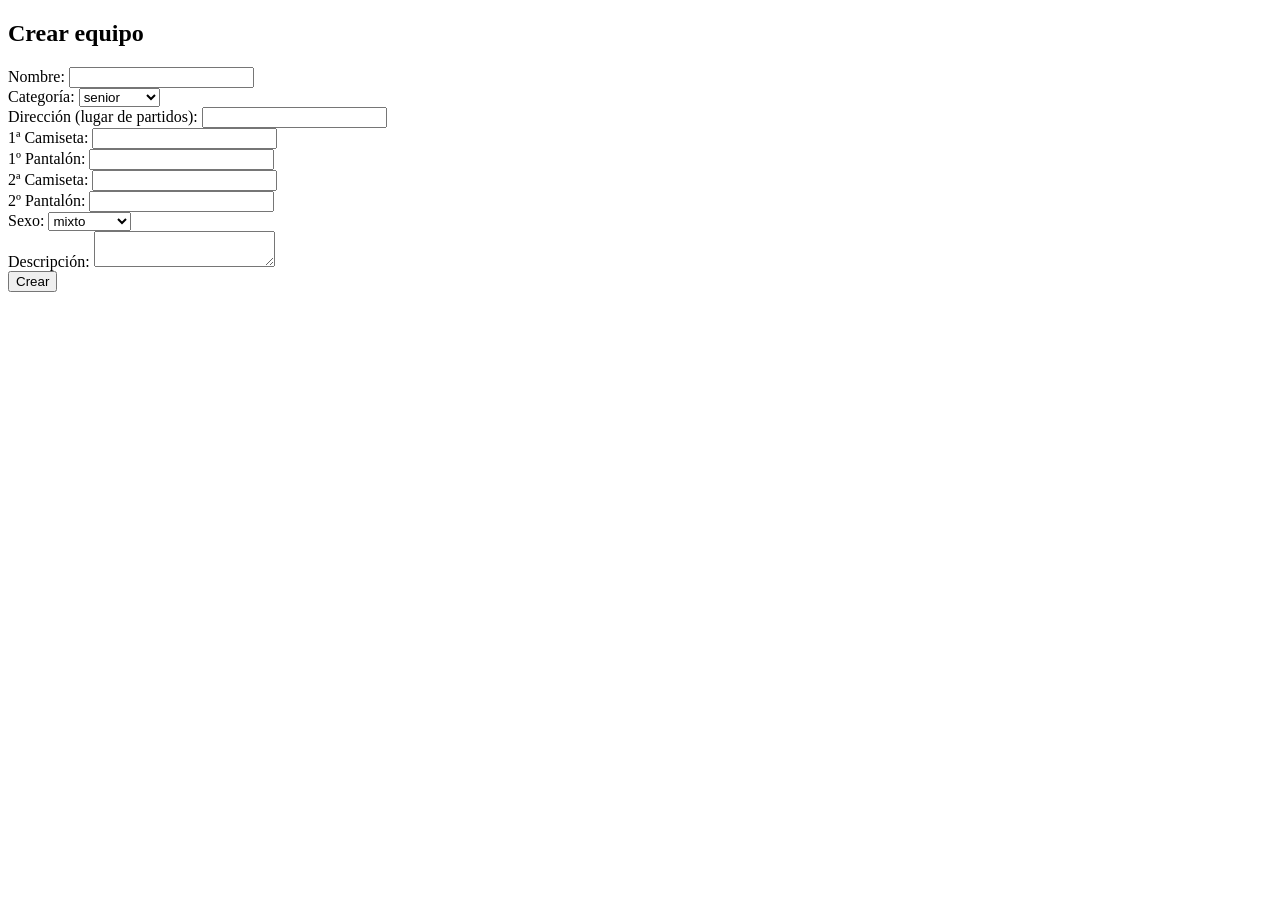
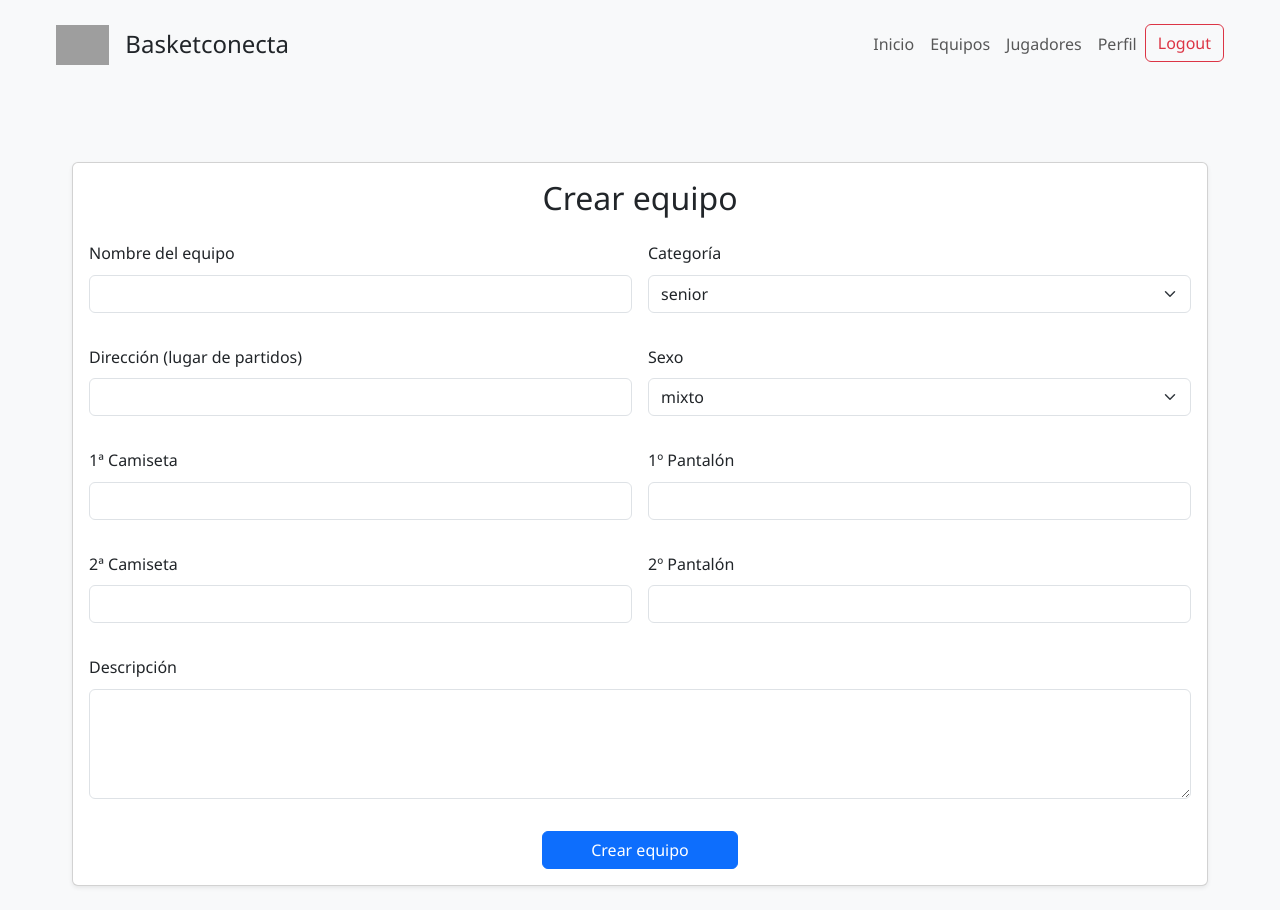
Before and after one commit to marioDel22/TFG_frontend, an Angular app: page /equipo/nuevo in a window 1280 px wide. Before the commit the page ends 800 px from the top, so only its background shows below. Built offline with nearby package versions, Linux system fonts and the light colour scheme; grey boxes are pictures that could not be loaded.

Commit message:
actualizacion bootstrap

```diff
--- a/package.json
+++ b/package.json
@@ -17,6 +17,7 @@
     "@angular/platform-browser": "^19.2.0",
     "@angular/platform-browser-dynamic": "^19.2.0",
     "@angular/router": "^19.2.0",
+    "bootstrap": "^5.3.6",
     "rxjs": "~7.8.0",
     "tslib": "^2.3.0",
     "zone.js": "~0.15.0"
@@ -32,6 +33,7 @@
     "karma-coverage": "~2.2.0",
     "karma-jasmine": "~5.1.0",
     "karma-jasmine-html-reporter": "~2.1.0",
+    "sass": "^1.88.0",
     "typescript": "~5.7.2"
   }
 }
--- a/src/app/app.component.html
+++ b/src/app/app.component.html
@@ -1 +1,36 @@
-<router-outlet></router-outlet>
+<header class="bg-light py-3 mb-4">
+  <div class="container d-flex justify-content-between align-items-center">
+    <div class="d-flex align-items-center">
+      <img src="assets/logo.png" alt="Logo" class="me-3" style="height: 40px;">
+      <h1 class="h4 mb-0">Basketconecta</h1>
+    </div>
+    <nav class="navbar navbar-expand-lg navbar-light">
+      <button class="navbar-toggler" type="button" data-bs-toggle="collapse" data-bs-target="#navbarNav" aria-controls="navbarNav" aria-expanded="false" aria-label="Toggle navigation">
+        <span class="navbar-toggler-icon"></span>
+      </button>
+      <div class="collapse navbar-collapse" id="navbarNav">
+        <ul class="navbar-nav">
+          <li class="nav-item">
+            <a class="nav-link" routerLink="/home">Inicio</a>
+          </li>
+          <li class="nav-item">
+            <a class="nav-link" routerLink="/equipos">Equipos</a>
+          </li>
+          <li class="nav-item">
+            <a class="nav-link" routerLink="/jugadores">Jugadores</a>
+          </li>
+          <li class="nav-item">
+            <a class="nav-link" routerLink="/perfil">Perfil</a>
+          </li>
+          <li class="nav-item">
+            <button (click)="logout()" class="btn btn-outline-danger">Logout</button>
+          </li>
+        </ul>
+      </div>
+    </nav>
+  </div>
+</header>
+
+<main class="container py-4">
+  <router-outlet></router-outlet>
+</main>
--- a/src/app/app.component.ts
+++ b/src/app/app.component.ts
@@ -1,5 +1,5 @@
 import { Component } from '@angular/core';
-import { RouterOutlet } from '@angular/router';
+import { RouterOutlet, Router } from '@angular/router';
 
 @Component({
   selector: 'app-root',
@@ -8,5 +8,13 @@ import { RouterOutlet } from '@angular/router';
   styleUrl: './app.component.scss'
 })
 export class AppComponent {
+  constructor(private router: Router) {}
+
   title = 'basketconecta-frontend';
+
+  logout() {
+    // Aquí puedes agregar la lógica para cerrar sesión, por ejemplo, limpiar el token o el estado de autenticación
+    console.log('Logout clicked');
+    this.router.navigate(['/login']);
+  }
 }
--- a/src/app/features/auth/pages/login/login.component.html
+++ b/src/app/features/auth/pages/login/login.component.html
@@ -1,14 +1,23 @@
-<div class="login-container">
-    <h2>Iniciar sesión</h2>
-    <form (ngSubmit)="onSubmit()" #loginForm="ngForm">
-      <label for="username">Usuario</label>
-      <input type="text" id="username" name="username" [(ngModel)]="form.username" required />
-
-      <label for="password">Contraseña</label>
-      <input type="password" id="password" name="password" [(ngModel)]="form.password" required />
-
-      <button type="submit" [disabled]="loginForm.invalid">Entrar</button>
-    </form>
-
-    <p *ngIf="error" class="error">{{ error }}</p>
+<div class="container min-vh-100 d-flex align-items-center justify-content-center">
+  <div class="row w-100 justify-content-center">
+    <div class="col-12 col-md-6 col-lg-4">
+      <div class="card shadow-sm p-4">
+        <h2 class="text-center mb-4">Iniciar sesión</h2>
+        <form (ngSubmit)="onSubmit()" #loginForm="ngForm">
+          <div class="mb-3">
+            <label for="username" class="form-label">Usuario</label>
+            <input type="text" id="username" name="username" [(ngModel)]="form.username" required class="form-control" />
+          </div>
+          <div class="mb-3">
+            <label for="password" class="form-label">Contraseña</label>
+            <input type="password" id="password" name="password" [(ngModel)]="form.password" required class="form-control" />
+          </div>
+          <div class="d-grid">
+            <button type="submit" [disabled]="loginForm.invalid" class="btn btn-primary">Entrar</button>
+          </div>
+        </form>
+        <p *ngIf="error" class="text-danger text-center mt-3">{{ error }}</p>
+      </div>
+    </div>
   </div>
+</div>
--- a/src/app/features/equipos/pages/crear-equipo/crear-equipo.component.html
+++ b/src/app/features/equipos/pages/crear-equipo/crear-equipo.component.html
@@ -1,21 +1,54 @@
-<h2>Crear equipo</h2>
+<div class="container mt-4">
+  <div class="card shadow-sm">
+    <div class="card-body">
+      <h2 class="text-center mb-4">Crear equipo</h2>
       <form (ngSubmit)="onSubmit()" #formRef="ngForm">
-  <label>Nombre: <input [(ngModel)]="form.nombre" name="nombre" required /></label><br />
-  <label>Categoría:
-    <select [(ngModel)]="form.categoria" name="categoria">
+        <div class="row g-3">
+          <div class="col-md-6">
+            <label for="nombre" class="form-label">Nombre del equipo</label>
+            <input id="nombre" [(ngModel)]="form.nombre" name="nombre" required class="form-control" />
+          </div>
+          <div class="col-md-6">
+            <label for="categoria" class="form-label">Categoría</label>
+            <select id="categoria" [(ngModel)]="form.categoria" name="categoria" class="form-select">
               <option *ngFor="let c of categorias" [value]="c">{{ c }}</option>
             </select>
-  </label><br />
-  <label>Dirección (lugar de partidos): <input [(ngModel)]="form.direccion" name="direccion" required /></label><br />
-  <label>1ª Camiseta: <input [(ngModel)]="form.primera_camiseta" name="primera_camiseta" /></label><br />
-  <label>1º Pantalón: <input [(ngModel)]="form.primera_pantalon" name="primera_pantalon" /></label><br />
-  <label>2ª Camiseta: <input [(ngModel)]="form.segunda_camiseta" name="segunda_camiseta" /></label><br />
-  <label>2º Pantalón: <input [(ngModel)]="form.segunda_pantalon" name="segunda_pantalon" /></label><br />
-  <label>Sexo:
-    <select [(ngModel)]="form.sexo" name="sexo">
+          </div>
+          <div class="col-md-6">
+            <label for="direccion" class="form-label">Dirección (lugar de partidos)</label>
+            <input id="direccion" [(ngModel)]="form.direccion" name="direccion" required class="form-control" />
+          </div>
+          <div class="col-md-6">
+            <label for="sexo" class="form-label">Sexo</label>
+            <select id="sexo" [(ngModel)]="form.sexo" name="sexo" class="form-select">
               <option *ngFor="let s of sexos" [value]="s">{{ s }}</option>
             </select>
-  </label><br />
-  <label>Descripción: <textarea [(ngModel)]="form.descripcion" name="descripcion"></textarea></label><br />
-  <button type="submit">Crear</button>
+          </div>
+          <div class="col-md-6">
+            <label for="primera_camiseta" class="form-label">1ª Camiseta</label>
+            <input id="primera_camiseta" [(ngModel)]="form.primera_camiseta" name="primera_camiseta" class="form-control" />
+          </div>
+          <div class="col-md-6">
+            <label for="primera_pantalon" class="form-label">1º Pantalón</label>
+            <input id="primera_pantalon" [(ngModel)]="form.primera_pantalon" name="primera_pantalon" class="form-control" />
+          </div>
+          <div class="col-md-6">
+            <label for="segunda_camiseta" class="form-label">2ª Camiseta</label>
+            <input id="segunda_camiseta" [(ngModel)]="form.segunda_camiseta" name="segunda_camiseta" class="form-control" />
+          </div>
+          <div class="col-md-6">
+            <label for="segunda_pantalon" class="form-label">2º Pantalón</label>
+            <input id="segunda_pantalon" [(ngModel)]="form.segunda_pantalon" name="segunda_pantalon" class="form-control" />
+          </div>
+          <div class="col-12">
+            <label for="descripcion" class="form-label">Descripción</label>
+            <textarea id="descripcion" [(ngModel)]="form.descripcion" name="descripcion" class="form-control" rows="4"></textarea>
+          </div>
+          <div class="col-12 text-center mt-3">
+            <button type="submit" class="btn btn-primary px-5">Crear equipo</button>
+          </div>
+        </div>
       </form>
+    </div>
+  </div>
+</div>
--- a/src/app/features/equipos/pages/crear-equipo/crear-equipo.component.scss
+++ b/src/app/features/equipos/pages/crear-equipo/crear-equipo.component.scss
@@ -0,0 +1,70 @@
+.form-container {
+  max-width: 800px;
+  margin: 2rem auto;
+  padding: 2rem;
+  background: white;
+  border-radius: 8px;
+  box-shadow: 0 2px 4px rgba(0, 0, 0, 0.1);
+}
+
+.form-grid {
+  display: grid;
+  grid-template-columns: repeat(2, 1fr);
+  gap: 1.5rem;
+}
+
+.form-group {
+  display: flex;
+  flex-direction: column;
+  gap: 0.5rem;
+
+  &.full-width {
+    grid-column: 1 / -1;
+  }
+}
+
+.form-control {
+  padding: 0.75rem;
+  border: 1px solid #ddd;
+  border-radius: 4px;
+  font-size: 1rem;
+  transition: border-color 0.3s ease;
+
+  &:focus {
+    outline: none;
+    border-color: var(--primary-color);
+    box-shadow: 0 0 0 2px rgba(0, 123, 255, 0.25);
+  }
+}
+
+label {
+  font-weight: 500;
+  color: var(--text-color);
+}
+
+.btn-primary {
+  padding: 0.75rem 1.5rem;
+  background-color: var(--primary-color);
+  color: white;
+  border: none;
+  border-radius: 4px;
+  font-size: 1rem;
+  font-weight: 500;
+  cursor: pointer;
+  transition: background-color 0.3s ease;
+
+  &:hover {
+    background-color: #0056b3;
+  }
+}
+
+@media (max-width: 768px) {
+  .form-grid {
+    grid-template-columns: 1fr;
+  }
+
+  .form-container {
+    margin: 1rem;
+    padding: 1rem;
+  }
+}
--- a/src/app/features/equipos/pages/perfil-equipo/perfil-equipo.component.html
+++ b/src/app/features/equipos/pages/perfil-equipo/perfil-equipo.component.html
@@ -1,25 +1,58 @@
-<h2>Perfil del equipo</h2>
+<div class="container">
+  <div class="profile-container">
+    <div *ngIf="equipo; else cargando">
+      <div class="profile-header">
+        <h2 class="text-center mb-2">{{ equipo.nombre }}</h2>
+        <div class="profile-actions">
+          <button (click)="editarEquipo()" class="btn-primary">Editar equipo</button>
+        </div>
+      </div>
 
-<div *ngIf="equipo; else cargando">
-  <p><strong>Nombre:</strong> {{ equipo.nombre }}</p>
-  <p><strong>Categoría:</strong> {{ equipo.categoria }}</p>
-  <p><strong>Sexo:</strong> {{ equipo.sexo }}</p>
-  <p><strong>Primera equipación:</strong> {{ equipo.primera_camiseta }} / {{ equipo.primera_pantalon }}</p>
-  <p *ngIf="equipo.segunda_camiseta || equipo.segunda_pantalon">
-    <strong>Segunda equipación:</strong> {{ equipo.segunda_camiseta }} / {{ equipo.segunda_pantalon }}
-  </p>
-  <p><strong>Descripción:</strong> {{ equipo.descripcion }}</p>
+      <div class="profile-content grid grid-2">
+        <div class="profile-section">
+          <h3>Información del equipo</h3>
+          <div class="info-card">
+            <div class="info-item">
+              <strong>Categoría:</strong>
+              <span>{{ equipo.categoria }}</span>
+            </div>
+            <div class="info-item">
+              <strong>Sexo:</strong>
+              <span>{{ equipo.sexo }}</span>
+            </div>
+            <div class="info-item">
+              <strong>Primera equipación:</strong>
+              <span>{{ equipo.primera_camiseta }} / {{ equipo.primera_pantalon }}</span>
+            </div>
+            <div class="info-item" *ngIf="equipo.segunda_camiseta || equipo.segunda_pantalon">
+              <strong>Segunda equipación:</strong>
+              <span>{{ equipo.segunda_camiseta }} / {{ equipo.segunda_pantalon }}</span>
+            </div>
+            <div class="info-item">
+              <strong>Descripción:</strong>
+              <p class="description">{{ equipo.descripcion }}</p>
+            </div>
+          </div>
+        </div>
 
-  <h3>Jugadores</h3>
-  <ul>
-    <li *ngFor="let j of equipo.jugadores">
-      {{ j.nombre }} ({{ j.posicion }})
-    </li>
-  </ul>
+        <div class="profile-section">
+          <h3>Plantilla</h3>
+          <div class="players-card">
+            <ul class="players-list">
+              <li *ngFor="let j of equipo.jugadores" class="player-item">
+                <span class="player-name">{{ j.nombre }}</span>
+                <span class="player-position">{{ j.posicion }}</span>
+              </li>
+            </ul>
+          </div>
+        </div>
+      </div>
+    </div>
 
-  <button (click)="editarEquipo()">Editar equipo</button>
+    <ng-template #cargando>
+      <div class="loading-container">
+        <p>Cargando equipo...</p>
+      </div>
+    </ng-template>
+  </div>
 </div>
-
-<ng-template #cargando>
-  <p>Cargando equipo...</p>
-</ng-template>
--- a/src/index.html
+++ b/src/index.html
@@ -5,7 +5,10 @@
   <title>BasketconectaFrontend</title>
   <base href="/">
   <meta name="viewport" content="width=device-width, initial-scale=1">
+  <meta name="description" content="Basketconecta - Plataforma de gestión de baloncesto">
+  <meta name="theme-color" content="#007bff">
   <link rel="icon" type="image/x-icon" href="favicon.ico">
+  <link href="https://fonts.googleapis.com/css2?family=Roboto:wght@300;400;500;700&display=swap" rel="stylesheet">
 </head>
 <body>
   <app-root></app-root>
--- a/src/styles.scss
+++ b/src/styles.scss
@@ -1 +1,93 @@
 /* You can add global styles to this file, and also import other style files */
+
+@import 'bootstrap/scss/bootstrap';
+
+/* Variables globales */
+:root {
+  --max-width: 1200px;
+  --primary-color: #007bff;
+  --secondary-color: #6c757d;
+  --background-color: #f8f9fa;
+  --text-color: #212529;
+  --primary-color-dark: #0056b3;
+}
+
+/* Estilos base */
+* {
+  margin: 0;
+  padding: 0;
+  box-sizing: border-box;
+}
+
+body {
+  font-family: 'Segoe UI', Tahoma, Geneva, Verdana, sans-serif;
+  line-height: 1.6;
+  color: var(--text-color);
+  background-color: var(--background-color);
+}
+
+/* Contenedor principal */
+.container {
+  max-width: var(--max-width);
+  margin: 0 auto;
+  padding: 0 1rem;
+}
+
+/* Estilos para elementos de formulario */
+input, select, textarea {
+  width: 100%;
+  padding: 0.5rem;
+  margin-bottom: 1rem;
+  border: 1px solid #ddd;
+  border-radius: 4px;
+  font-size: 1rem;
+}
+
+button {
+  padding: 0.5rem 1rem;
+  background-color: var(--primary-color);
+  color: white;
+  border: none;
+  border-radius: 4px;
+  cursor: pointer;
+  font-size: 1rem;
+  transition: background-color 0.3s ease;
+}
+
+button:hover {
+  background-color: var(--primary-color-dark);
+}
+
+/* Grid system básico */
+.grid {
+  display: grid;
+  gap: 1rem;
+}
+
+.grid-2 {
+  grid-template-columns: repeat(2, 1fr);
+}
+
+.grid-3 {
+  grid-template-columns: repeat(3, 1fr);
+}
+
+.grid-4 {
+  grid-template-columns: repeat(4, 1fr);
+}
+
+/* Media queries para responsividad */
+@media (max-width: 768px) {
+  .grid-2, .grid-3, .grid-4 {
+    grid-template-columns: 1fr;
+  }
+}
+
+/* Utilidades */
+.text-center { text-align: center; }
+.mt-1 { margin-top: 1rem; }
+.mt-2 { margin-top: 2rem; }
+.mb-1 { margin-bottom: 1rem; }
+.mb-2 { margin-bottom: 2rem; }
+.p-1 { padding: 1rem; }
+.p-2 { padding: 2rem; }
```
Also changed, not shown: src/app/features/equipos/pages/perfil-equipo/perfil-equipo.component.scss (+112 -0 lines), 1 other file (tests, documents, lock files or other folders). Lines whose indentation alone changed are shown as unchanged.
